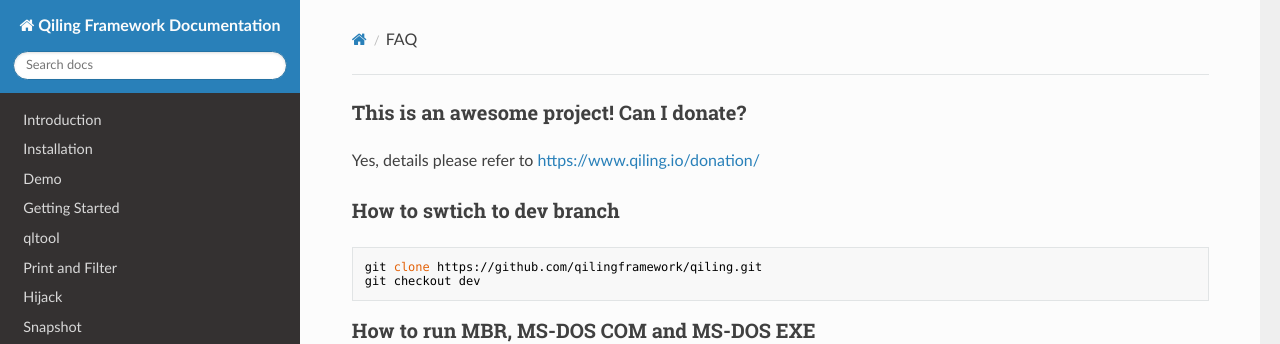
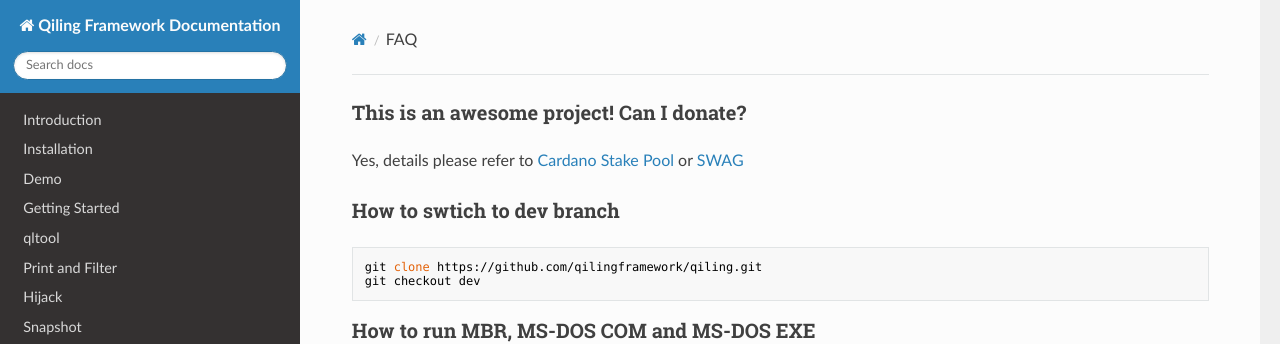
Before and after one commit to qilingframework/rtfd.io, an MkDocs documentation site: the page built from docs/faq.md, in a window 1280 px wide and 900 px high. Shown: the top 344 px of the window. Built offline with MkDocs 1.6.1, drawn with Linux system fonts in a browser that asks for light colours; nearby versions of some CDN libraries.

Commit message:
Update faq.md

````diff
--- a/docs/faq.md
+++ b/docs/faq.md
@@ -2,7 +2,7 @@
 title: FAQ
 ---
 ### This is an awesome project! Can I donate?
-Yes, details please refer to [https://www.qiling.io/donation/](https://www.qiling.io/donation/)
+Yes, details please refer to [Cardano Stake Pool](https://www.qiling.io/stake/) or [SWAG](https://www.qiling.io/swag/)
 
 ### How to swtich to dev branch
 ```
````
